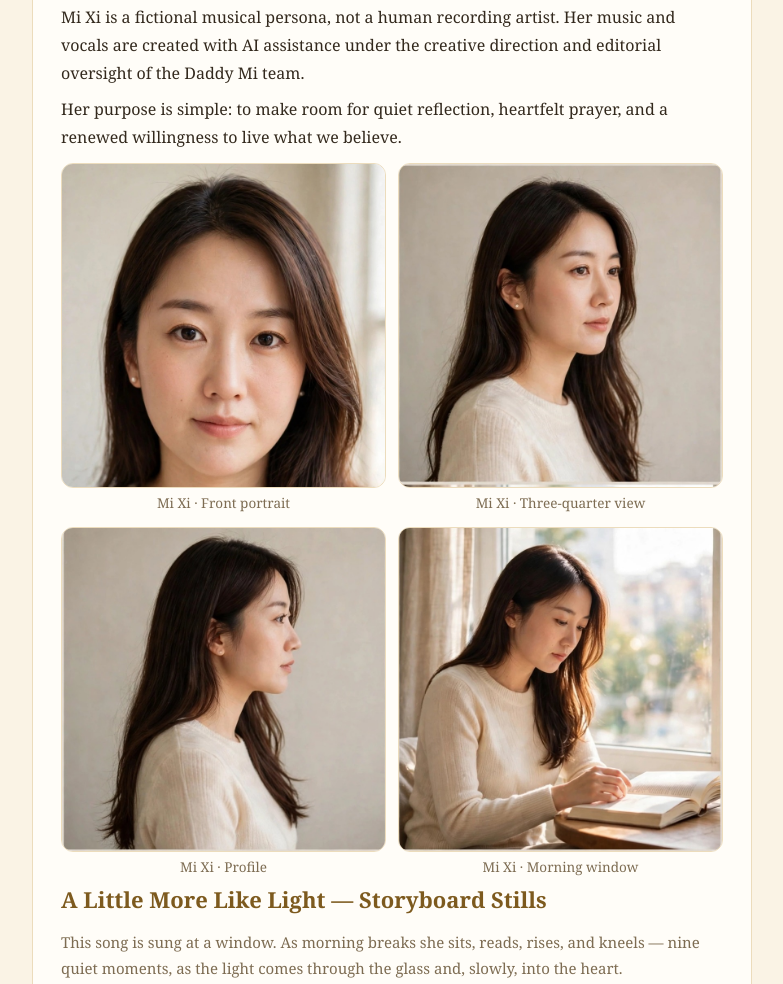
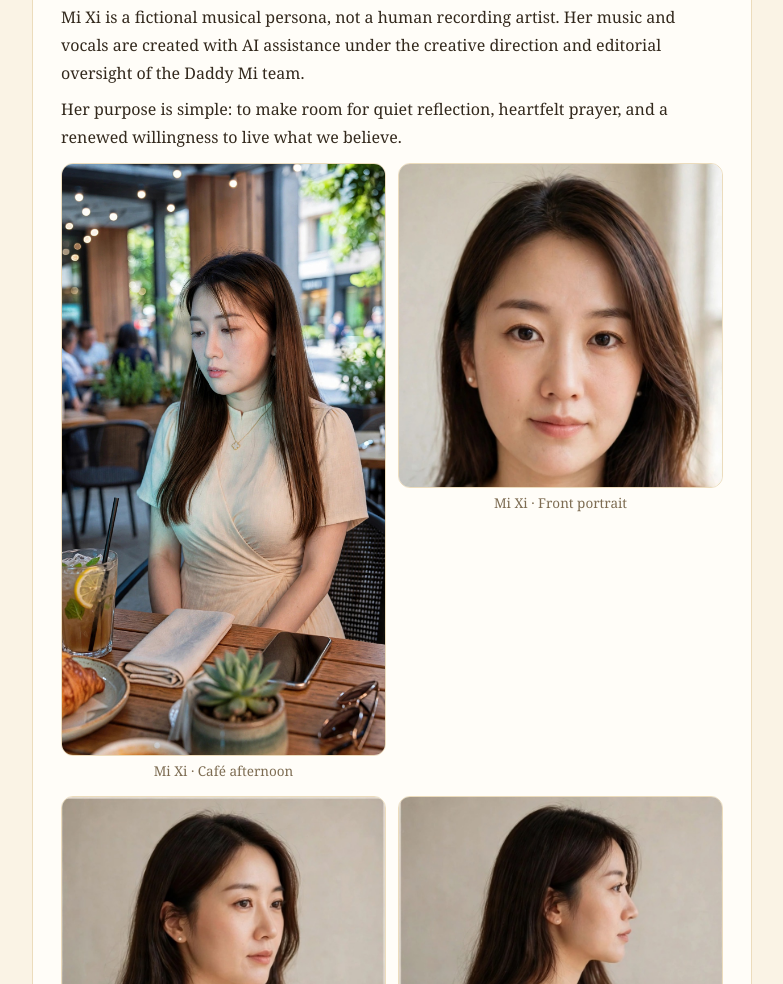
Before and after one commit to king818/daddymi-publications, a plain HTML site: page gospel-wisdom/mixi/index.html in a window 1280 px wide. Shown: the part 1929-2913 px from the top of the page, without its empty margins (248-1031 px from the left). Drawn offline with Linux system fonts and the light colour scheme.

Commit message:
Mi Xi gallery: add café cover portrait (mixi-cover-main.jpg) as first gallery photo in all 5 language views

```diff
--- a/gospel-wisdom/mixi/index.html
+++ b/gospel-wisdom/mixi/index.html
@@ -210,6 +210,7 @@
     <p>米曦是由 Daddy Mi 创作团队建立的虚拟音乐角色，并非真人歌手。音乐与演唱使用 AI 技术辅助生成，由团队负责创作方向、内容审定及制作管理。</p>
     <p>愿每一首歌，都成为安静走近神话语的邀请。</p>
       <div class="gallery">
+        <figure><img src="/gospel-wisdom/mixi/mixi-cover-main.jpg" alt="Mi Xi" loading="lazy"><figcaption>米曦 · 午后咖啡馆</figcaption></figure>
         <figure><img src="/gospel-wisdom/mixi/mixi-front.jpg" alt="Mi Xi" loading="lazy"><figcaption>米曦 · 正面定妆</figcaption></figure>
         <figure><img src="/gospel-wisdom/mixi/mixi-three-quarter.jpg" alt="Mi Xi" loading="lazy"><figcaption>米曦 · 侧颜</figcaption></figure>
         <figure><img src="/gospel-wisdom/mixi/mixi-profile.jpg" alt="Mi Xi" loading="lazy"><figcaption>米曦 · 侧面轮廓</figcaption></figure>
@@ -375,6 +376,7 @@
     <p>米曦是由 Daddy Mi 創作團隊建立的虛擬音樂角色，並非真人歌手。音樂與演唱使用 AI 技術輔助生成，由團隊負責創作方向、內容審定及製作管理。</p>
     <p>願每一首歌，都成為安靜走近神話語的邀請。</p>
       <div class="gallery">
+        <figure><img src="/gospel-wisdom/mixi/mixi-cover-main.jpg" alt="Mi Xi" loading="lazy"><figcaption>米曦 · 午後咖啡館</figcaption></figure>
         <figure><img src="/gospel-wisdom/mixi/mixi-front.jpg" alt="Mi Xi" loading="lazy"><figcaption>米曦 · 正面定妝</figcaption></figure>
         <figure><img src="/gospel-wisdom/mixi/mixi-three-quarter.jpg" alt="Mi Xi" loading="lazy"><figcaption>米曦 · 側顏</figcaption></figure>
         <figure><img src="/gospel-wisdom/mixi/mixi-profile.jpg" alt="Mi Xi" loading="lazy"><figcaption>米曦 · 側面輪廓</figcaption></figure>
@@ -540,6 +542,7 @@
     <p>Mi Xi is a fictional musical persona, not a human recording artist. Her music and vocals are created with AI assistance under the creative direction and editorial oversight of the Daddy Mi team.</p>
     <p>Her purpose is simple: to make room for quiet reflection, heartfelt prayer, and a renewed willingness to live what we believe.</p>
       <div class="gallery">
+        <figure><img src="/gospel-wisdom/mixi/mixi-cover-main.jpg" alt="Mi Xi" loading="lazy"><figcaption>Mi Xi · Café afternoon</figcaption></figure>
         <figure><img src="/gospel-wisdom/mixi/mixi-front.jpg" alt="Mi Xi" loading="lazy"><figcaption>Mi Xi · Front portrait</figcaption></figure>
         <figure><img src="/gospel-wisdom/mixi/mixi-three-quarter.jpg" alt="Mi Xi" loading="lazy"><figcaption>Mi Xi · Three-quarter view</figcaption></figure>
         <figure><img src="/gospel-wisdom/mixi/mixi-profile.jpg" alt="Mi Xi" loading="lazy"><figcaption>Mi Xi · Profile</figcaption></figure>
@@ -705,6 +708,7 @@
     <p>米曦は Daddy Mi の創作チームが生み出したバーチャル音楽キャラクターであり、実在の歌手ではありません。音楽と歌唱はAI技術の支援を受けて生成され、チームが創作の方向性、内容の審査、制作管理を担っています。</p>
     <p>一曲一曲が、神の言葉へ静かに近づく招きとなりますように。</p>
       <div class="gallery">
+        <figure><img src="/gospel-wisdom/mixi/mixi-cover-main.jpg" alt="Mi Xi" loading="lazy"><figcaption>米曦 · カフェの午後</figcaption></figure>
         <figure><img src="/gospel-wisdom/mixi/mixi-front.jpg" alt="Mi Xi" loading="lazy"><figcaption>米曦 · 正面の定番ポートレート</figcaption></figure>
         <figure><img src="/gospel-wisdom/mixi/mixi-three-quarter.jpg" alt="Mi Xi" loading="lazy"><figcaption>米曦 · 側顔</figcaption></figure>
         <figure><img src="/gospel-wisdom/mixi/mixi-profile.jpg" alt="Mi Xi" loading="lazy"><figcaption>米曦 · 横顔のシルエット</figcaption></figure>
@@ -869,6 +873,7 @@
     <p>米曦는 Daddy Mi 창작 팀이 만든 버추얼 음악 캐릭터로, 실존 가수가 아닙니다. 음악과 가창은 AI 기술의 도움으로 생성되며, 팀이 창작 방향과 내용 검토, 제작 관리를 맡고 있습니다.</p>
     <p>노래 한 곡 한 곡이 하나님의 말씀에 고요히 다가가는 초대가 되기를 바랍니다.</p>
       <div class="gallery">
+        <figure><img src="/gospel-wisdom/mixi/mixi-cover-main.jpg" alt="Mi Xi" loading="lazy"><figcaption>米曦 · 카페의 오후</figcaption></figure>
         <figure><img src="/gospel-wisdom/mixi/mixi-front.jpg" alt="Mi Xi" loading="lazy"><figcaption>米曦 · 정면 포트레이트</figcaption></figure>
         <figure><img src="/gospel-wisdom/mixi/mixi-three-quarter.jpg" alt="Mi Xi" loading="lazy"><figcaption>米曦 · 옆모습</figcaption></figure>
         <figure><img src="/gospel-wisdom/mixi/mixi-profile.jpg" alt="Mi Xi" loading="lazy"><figcaption>米曦 · 측면 실루엣</figcaption></figure>
```
